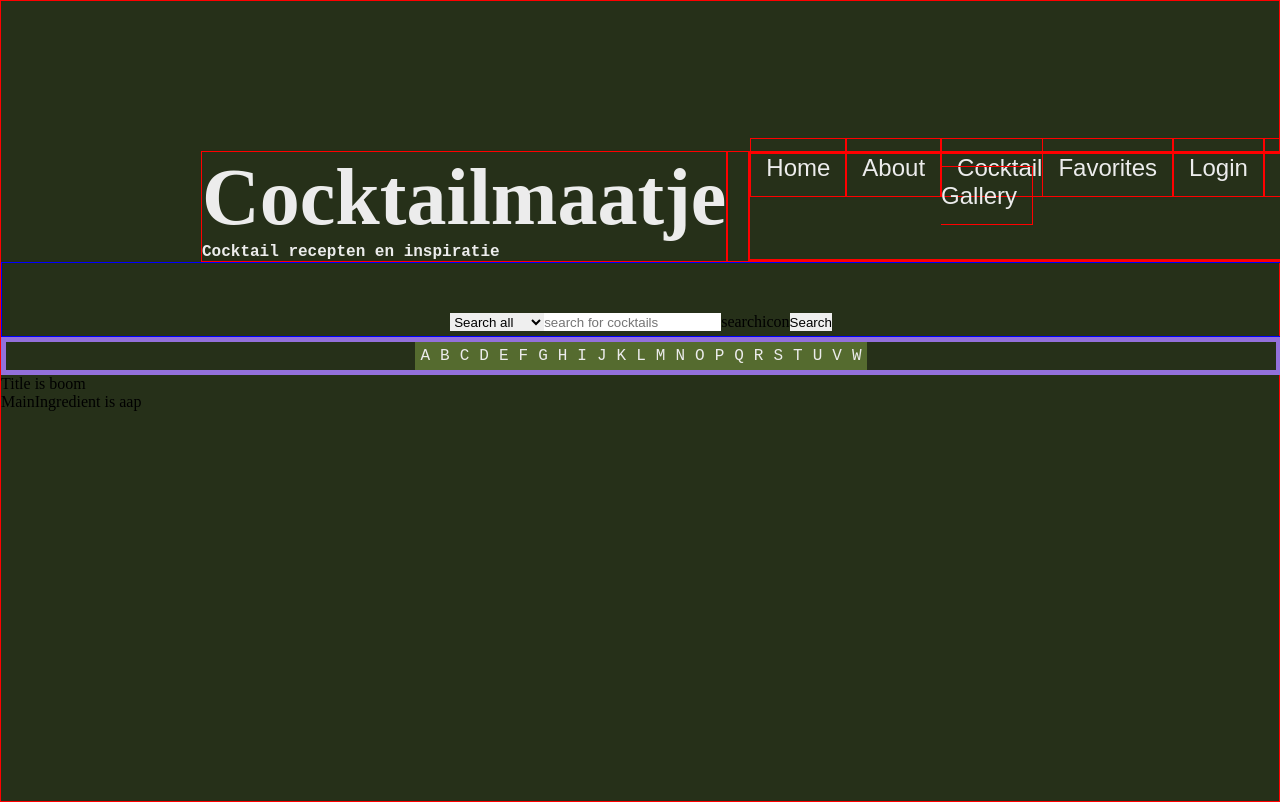
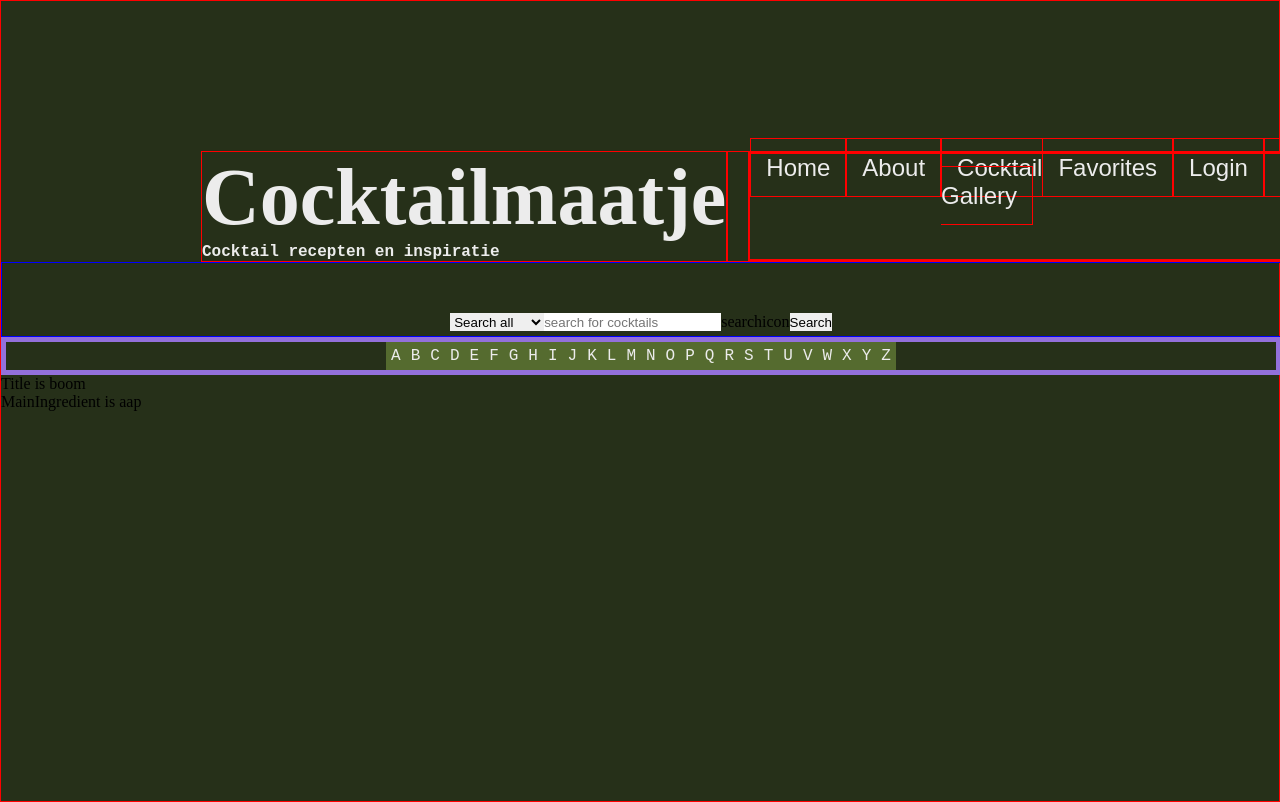
Before and after one commit to Citroenbeertje/cocktailmaatje, a React (Vite) app: page / in a window 1280 px wide. Shown: the top 802 px of the page. Built offline with nearby package versions, Linux system fonts and the light colour scheme.

Commit message:
az-lijst maakt verzoeken naar API op eerste letter

```diff
--- a/src/components/AZList/AZList.css
+++ b/src/components/AZList/AZList.css
@@ -11,3 +11,8 @@
     font-weight: bold;
     color: antiquewhite;
 }
+
+
+.drink-list {
+
+}
--- a/src/components/AZList/AZList.jsx
+++ b/src/components/AZList/AZList.jsx
@@ -11,9 +11,12 @@ import './AZList.css'
 // www.thecocktaildb.com/api/json/v1/1/lookup.php?i=11007
 function AZList() {
     const [cocktails, setCocktails] = useState([]);
-    const handleClick = (letter) => {
-        console.log(letter);
-
+    console.log("cocktails", cocktails);
+    const handleClick = async (letter) => {
+        // console.log(letter);
+        const response = await axios.get(`https://www.thecocktaildb.com/api/json/v1/1/search.php?f=${letter}`)
+        console.log("response", response);
+        setCocktails(response.data.drinks);
     }
     // TODO letter nog meegeven axios om cocktail lijst te tonen
     //
@@ -23,13 +26,18 @@ function AZList() {
     return (
         <div>
             <div className='a-z-list'>
-                {"A B C D E F G H I J K L M N O P Q R S T U V W".split(" ").map((letter) => (
-                    <button key={letter} onClick={() => handleClick(letter)}>
+                {"A B C D E F G H I J K L M N O P Q R S T U V W X Y Z".split(" ").map((letter) => (
+                    <button key={letter} onClick={() => handleClick(letter.toLowerCase())}>
                         {letter}
                     </button>
                 ))}
             </div>
+            <div className='drink-list'>
+                {cocktails.map((drink) => <button key={drink.idDrink}>{drink.strDrink}</button>)}
+
+            </div>
         </div>
     );
 }
+
 export default AZList;
```
